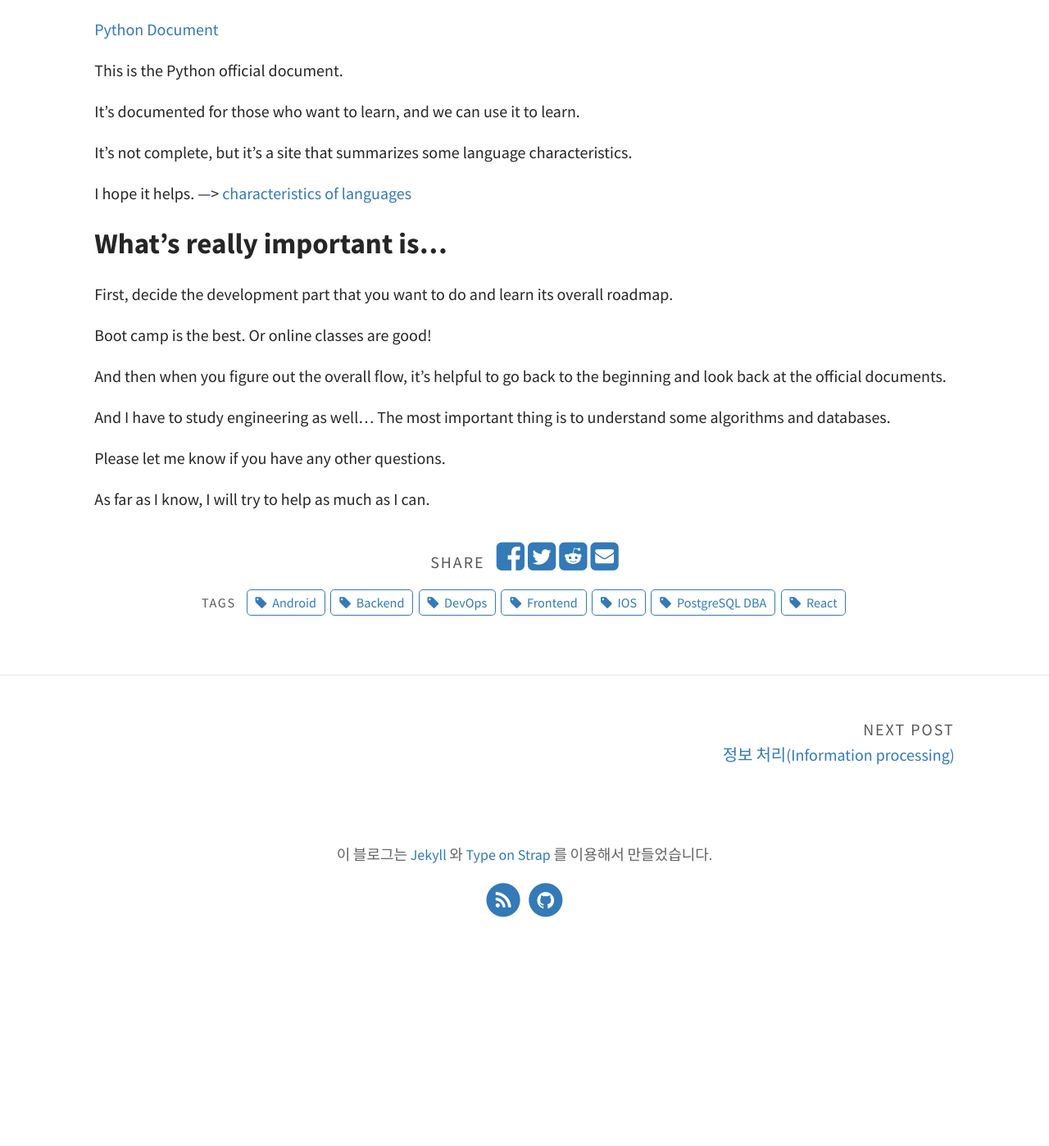
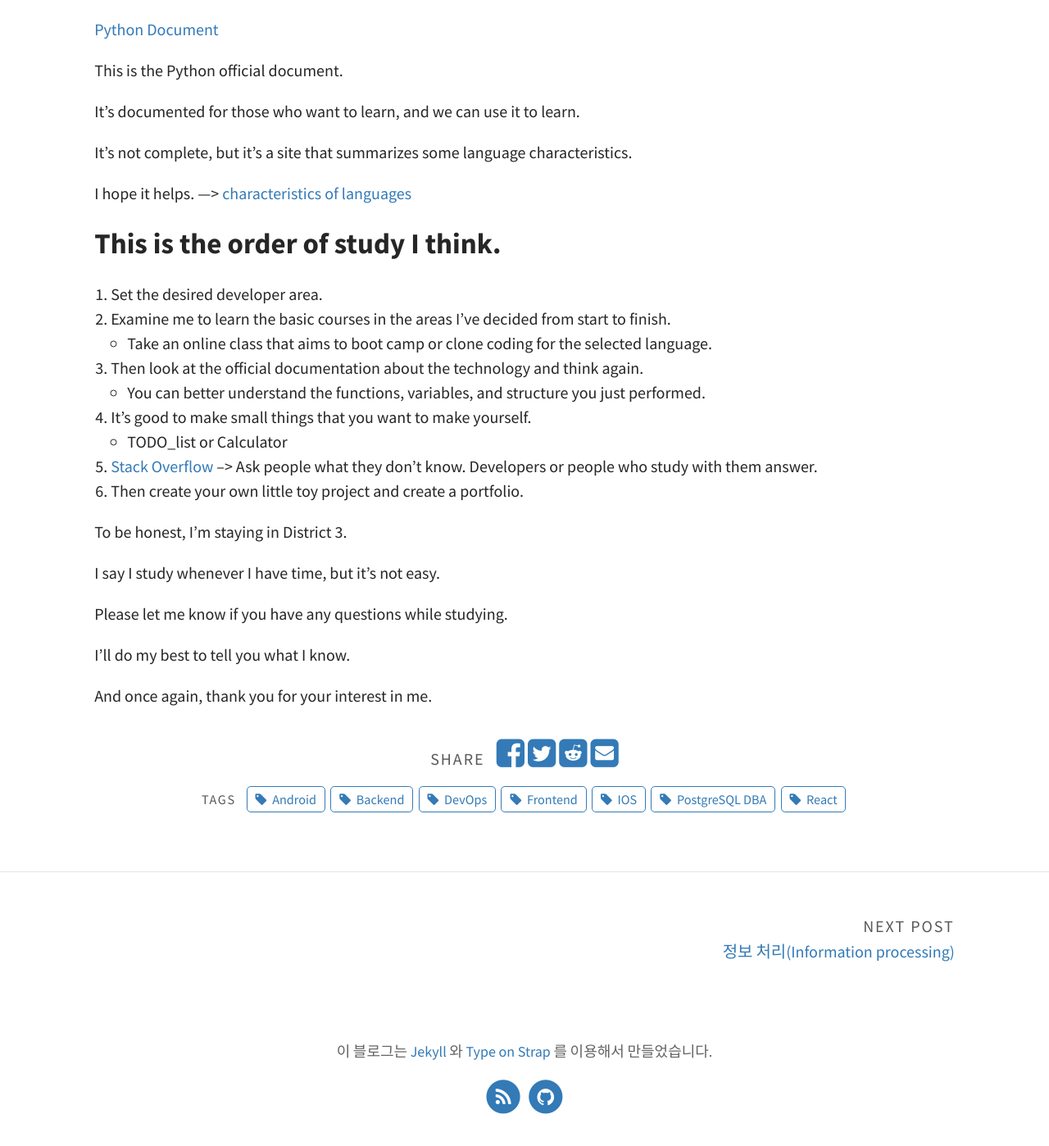
Before and after one commit to starsol89/starsol89.github.io, a Jekyll site: the page built from _posts/2021-01-07-Roadmaps.md, in a window 1280 px wide and 1400 px high, scrolled down 922 px. Shown: the whole window at 82% size. Built offline with Jekyll 4.4.1, drawn with Linux system fonts in a browser that asks for light colours; before the commit the page ends 2082 px from its top, so only the background shows below that.

Commit message:
Developer Roadmaps3

```diff
--- a/_posts/2021-01-07-Roadmaps.md
+++ b/_posts/2021-01-07-Roadmaps.md
@@ -37,16 +37,24 @@ It's not complete, but it's a site that summarizes some language characteristics
 
 I hope it helps. ---> <a href="https://www.eligo.co.uk/blog/2017/03/how-to-choose-a-programming-language-thats-right-for-you">characteristics of languages</a>
 
-## What's really important is...
+## This is the order of study I think.
 
-First, decide the development part that you want to do and learn its overall roadmap.
+1. Set the desired developer area.
+2. Examine me to learn the basic courses in the areas I've decided from start to finish.
+   - Take an online class that aims to boot camp or clone coding for the selected language.
+3. Then look at the official documentation about the technology and think again.
+   - You can better understand the functions, variables, and structure you just performed.
+4. It's good to make small things that you want to make yourself.
+   - TODO_list or Calculator
+5. <a href="https://stackoverflow.com/">Stack Overflow</a> --> Ask people what they don't know. Developers or people who study with them answer.
+6. Then create your own little toy project and create a portfolio.
 
-Boot camp is the best. Or online classes are good!
+To be honest, I'm staying in District 3.
 
-And then when you figure out the overall flow, it's helpful to go back to the beginning and look back at the official documents.
+I say I study whenever I have time, but it's not easy.
 
-And I have to study engineering as well... The most important thing is to understand some algorithms and databases.
+Please let me know if you have any questions while studying.
 
-Please let me know if you have any other questions.
+I'll do my best to tell you what I know.
 
-As far as I know, I will try to help as much as I can.
+And once again, thank you for your interest in me.
```
